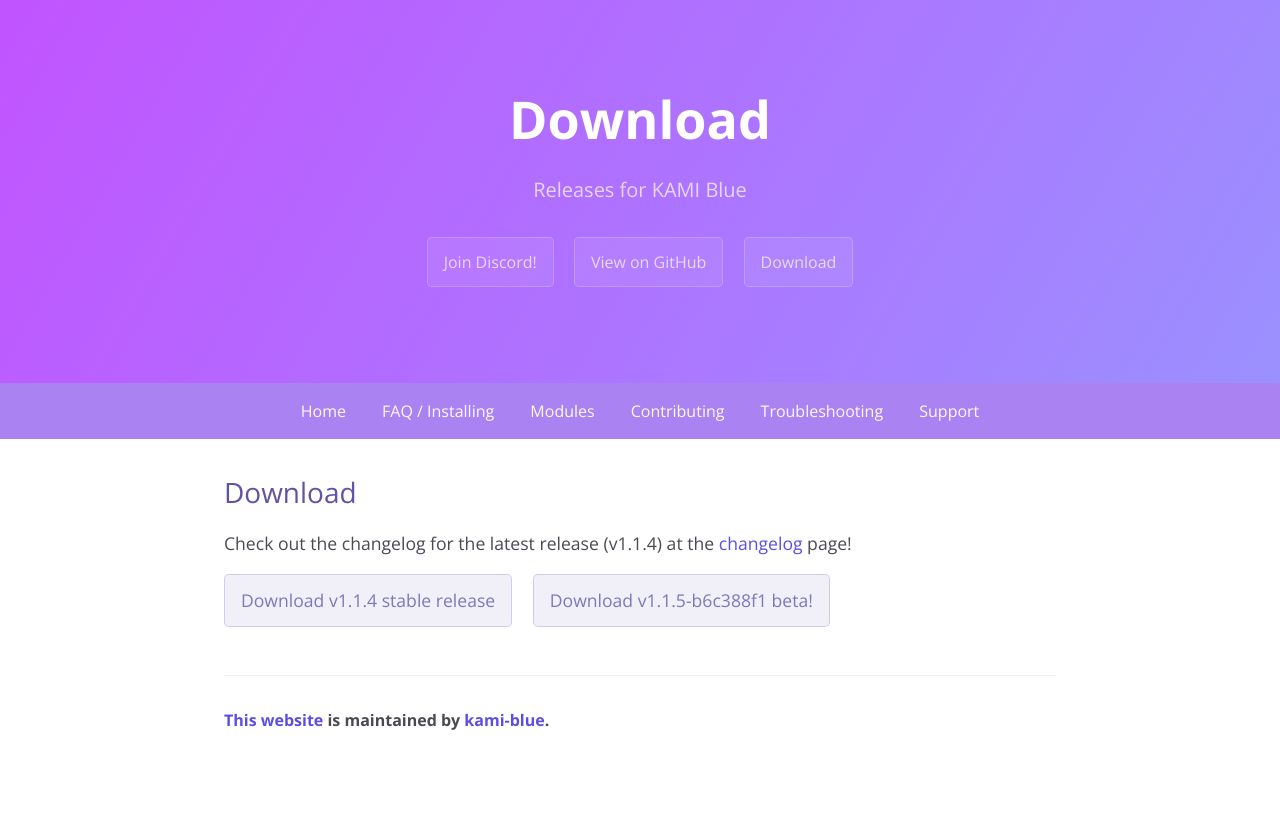
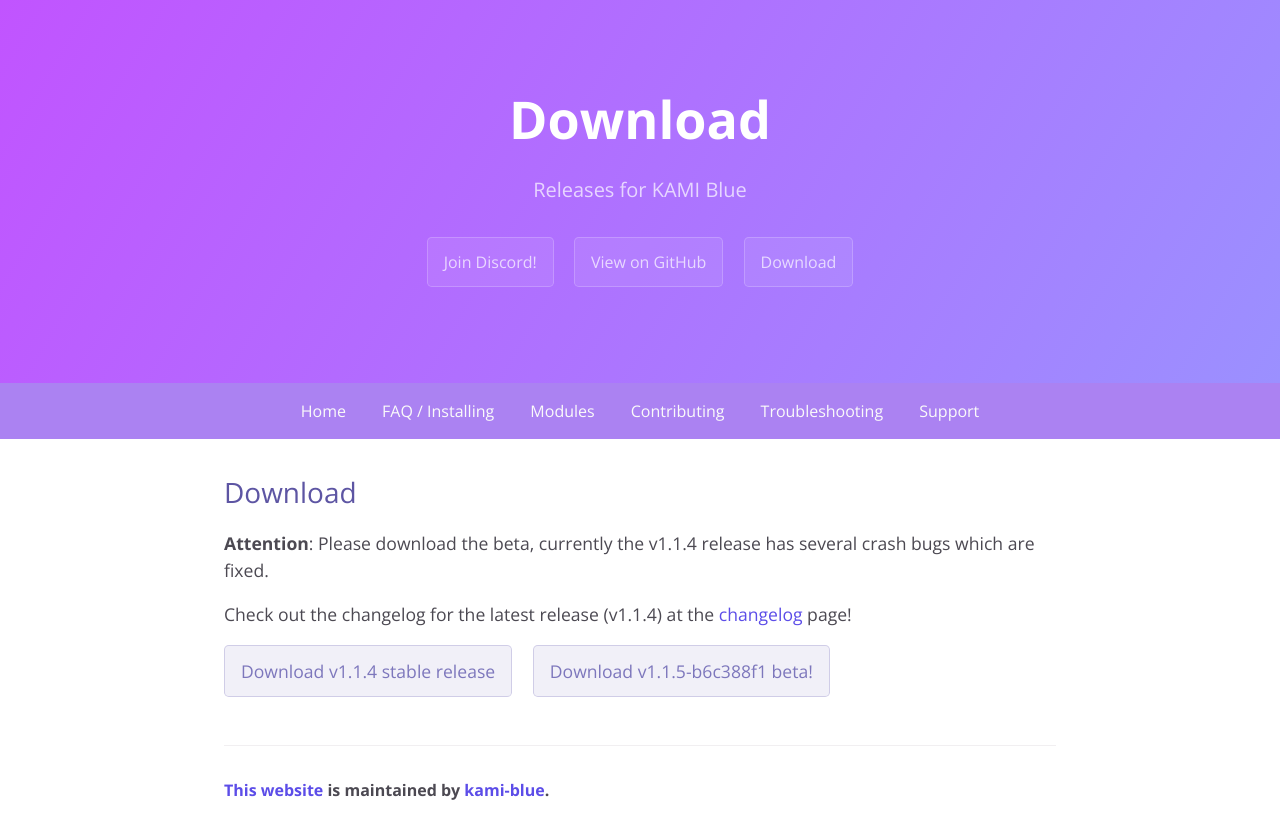
Before and after one commit to kami-blue/website, a Jekyll site: the page built from docs/download.md, in a window 1280 px wide. Shown: the top 839 px of the page. Built offline with Jekyll 4.4.1, drawn with Linux system fonts in a browser that asks for light colours.

Commit message:
disclaimer

```diff
--- a/docs/download.md
+++ b/docs/download.md
@@ -6,6 +6,8 @@ description: Releases for KAMI Blue
 
 ## Download
 
+**Attention**: Please download the beta, currently the v1.1.4 release has several crash bugs which are fixed.
+
 Check out the changelog for the latest release ({{ site.cur_ver }}) at the [changelog](/changelog) page!
 
 <a href="{{ site.github.jar_url }}" class="btnc">Download {{  site.cur_ver  }} stable release</a>
```
